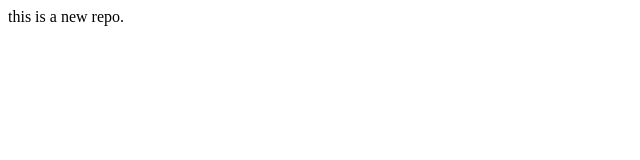
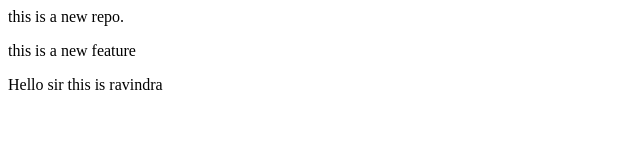
Before and after one commit to Ravindra-sys/LocalRepo, a plain HTML site: page index.html in a window 1280 px wide. Shown: the whole page, without its empty margins (0-640 px from the left). Drawn offline with Linux system fonts and the light colour scheme.

Commit message:
added new name

```diff
--- a/index.html
+++ b/index.html
@@ -1 +1,3 @@
 <p>this is a new repo.</p>
+<p>this is a new feature</p>
+<p>Hello sir this is ravindra</p>
```
